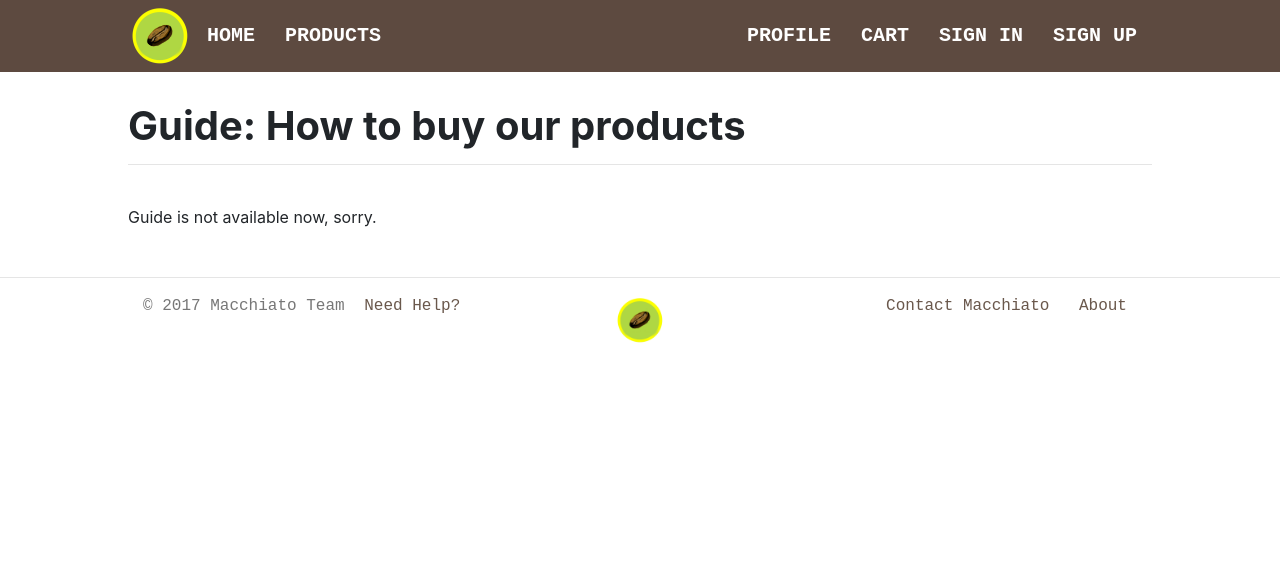
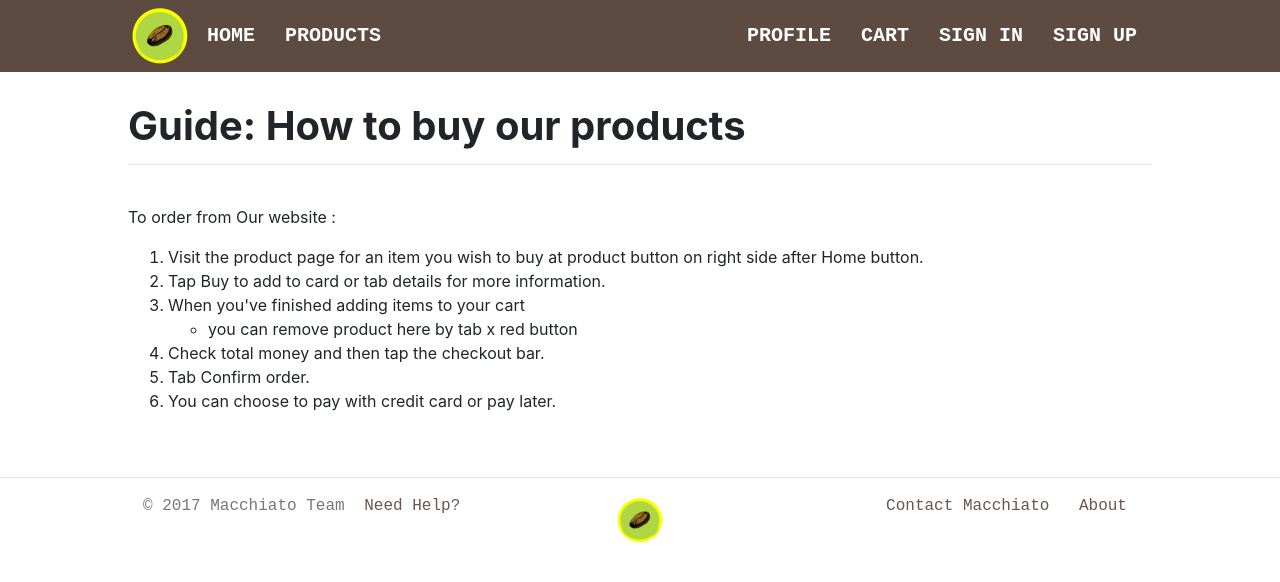
Before and after one commit to tuterdust/ECommerce, a Django app: page /guide/ in a window 1280 px wide. Shown: the top 582 px of the page. Run offline with Django 3.2, Linux system fonts and the light colour scheme; some libraries are stand-ins or nearby versions.

Commit message:
Update guide.html

```diff
--- a/src/main/templates/guide.html
+++ b/src/main/templates/guide.html
@@ -4,5 +4,19 @@
   <h1><b>Guide: How to buy our products</b></h1>
   <hr />
   <br />
-  Guide is not available now, sorry.
+
+<p>  To order from Our website :</p>
+
+  <ol>
+
+  <li>  Visit the product page for an item you wish to buy at product button on right side after Home button.</li>
+<li>    Tap Buy to add to card or tab details for more information.</li>
+  <li>  When you've finished adding items to your cart</li>
+      <ul>
+        <li> you can remove product here by tab x red button </li>
+      </ul>
+<li>    Check total money and then tap the checkout bar.</li>
+<li>    Tab Confirm order.</li>
+<li>    You can choose to pay with credit card or pay later. </li>
+  </ol>
 {% endblock %}
```
